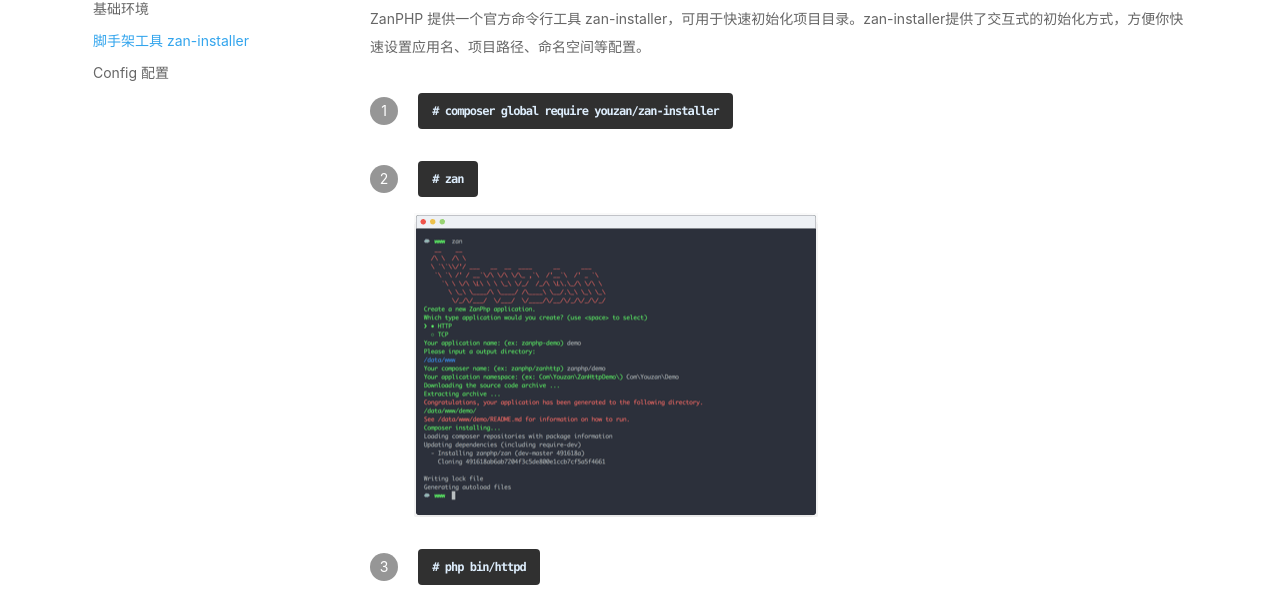
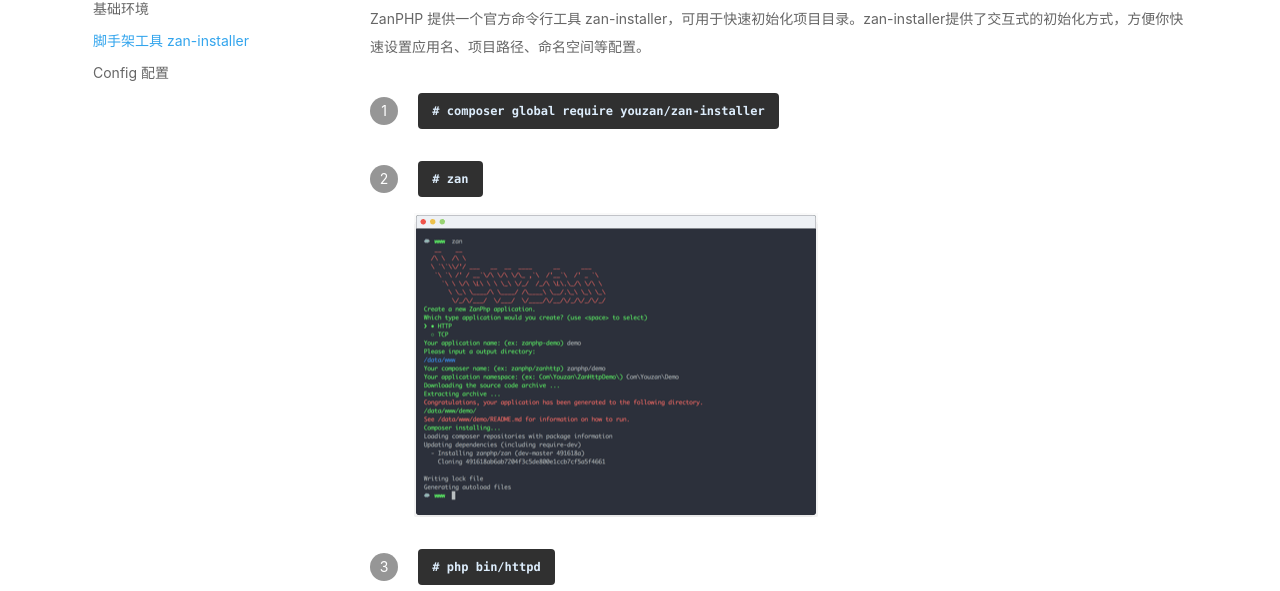
Before and after one commit to youzan/zanphp.io, a website: page src/guide.html in a window 1280 px wide. Shown: the part 209-800 px from the top of the page. Drawn offline with Linux system fonts and the light colour scheme.

Commit message:
improve big resolution fx

```diff
--- a/src/scss/page.scss
+++ b/src/scss/page.scss
@@ -150,6 +150,9 @@
         line-height: 1.75rem;
     }
     .article-content {
+        .tag {
+            letter-spacing: 0px;
+        }
         .circle-tag + .tag {
             margin-left: 1rem;
         }
```
Also changed, not shown: src/css/page.css.
